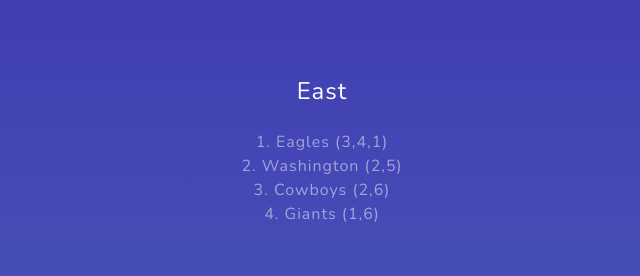
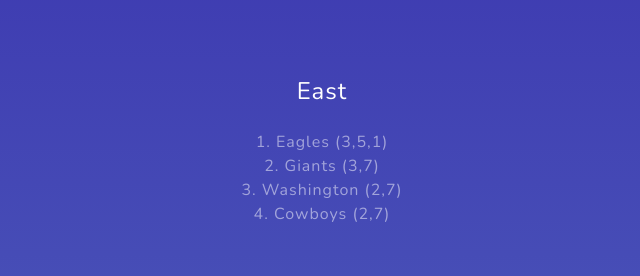
Before and after one commit to blakeharris3/NFLStandings, a website: page standings/public/pages/view.html in a window 1280 px wide. Shown: the part 1662-1938 px from the top of the page, 318-958 px from the left. Drawn offline with nearby package versions, Linux system fonts and the light colour scheme.

Commit message:
NFC East

```diff
--- a/standings/public/pages/view.html
+++ b/standings/public/pages/view.html
@@ -114,10 +114,10 @@
           </p1>
           <h4 class="text-white mb-4">East</h4>
           <p class="text-white-50">
-            1. Eagles (3,4,1)<br>
-            2. Washington (2,5)<br>
-            3. Cowboys (2,6)<br>
-            4. Giants (1,6)
+            1. Eagles (3,5,1)<br>
+            2. Giants (3,7)<br>
+            3. Washington (2,7)<br>
+            4. Cowboys (2,7)
           <h4 class="text-white mb-4">South</h4>
           <p class="text-white-50">
             1. Saints (5,2)<br>
```
